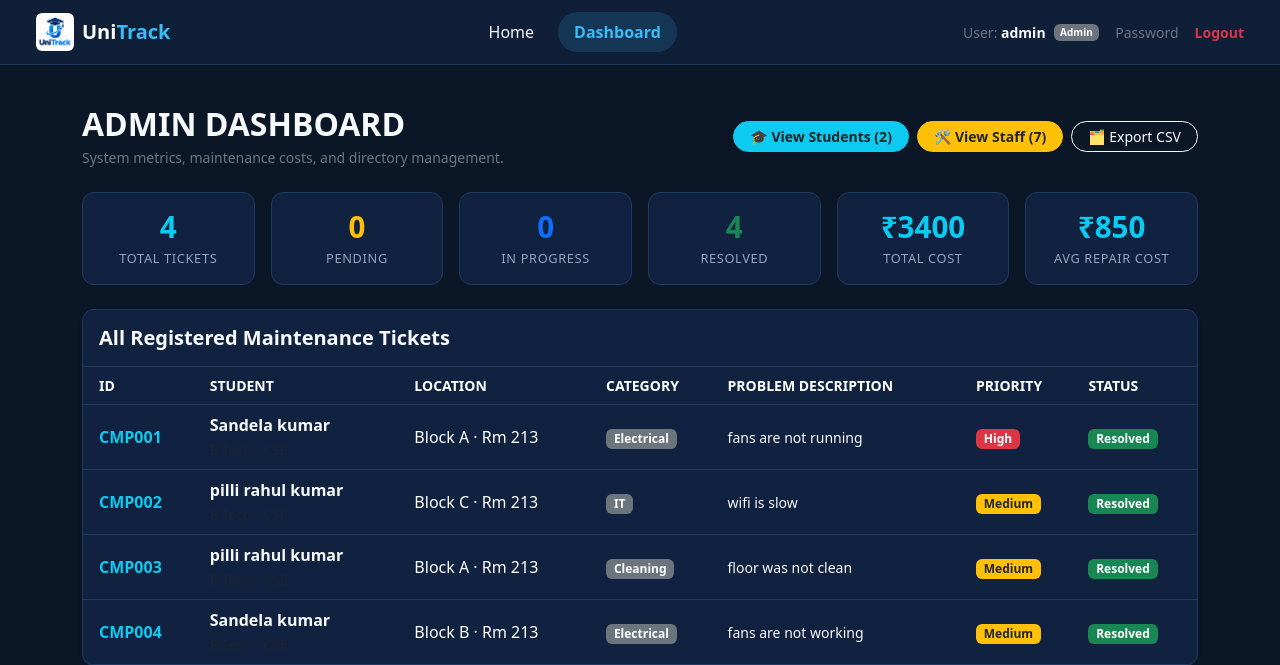
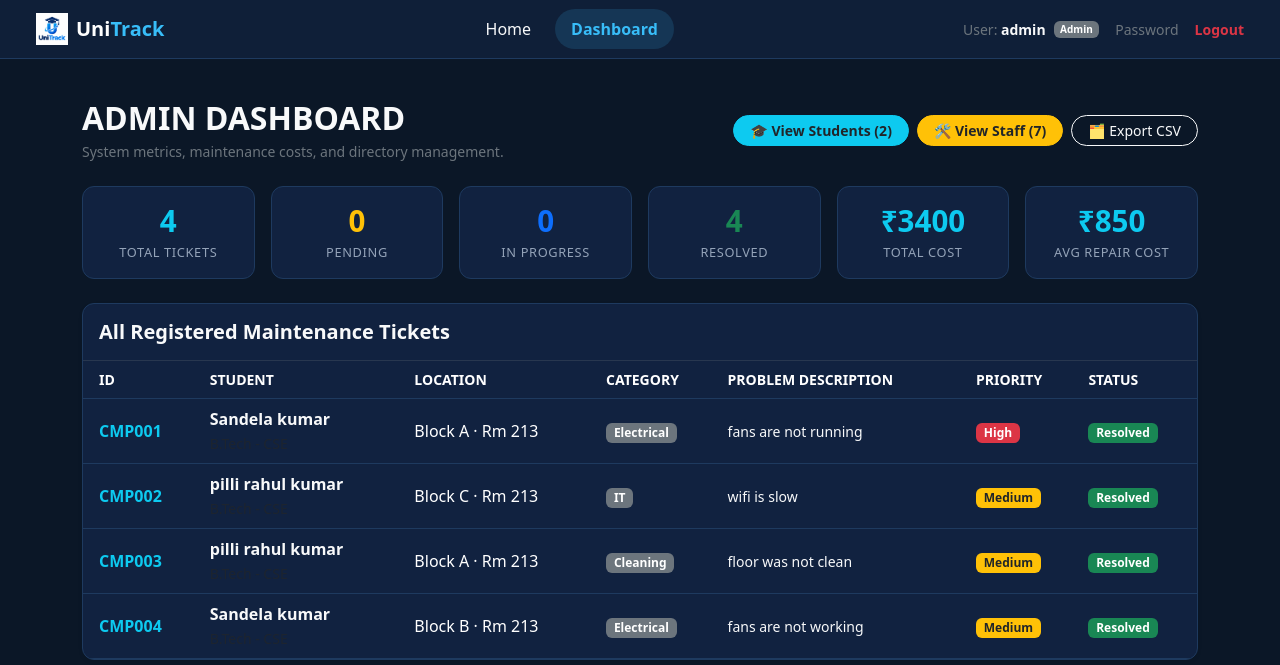
Before and after one commit to kumarsandela06-web/unitrack-campus, a Flask app: page /admin in a window 1280 px wide. Shown: the top 665 px of the page. Run offline with Flask 3, Linux system fonts and the light colour scheme; a user stored in the database is signed in.

Commit message:
Fix HTML structure and style adjustments

```diff
--- a/unitrack-campus/templates/base.html
+++ b/unitrack-campus/templates/base.html
@@ -101,9 +101,7 @@
         <div class="container-fluid">
             <!-- Brand / Logo -->
             <a class="navbar-brand fw-bold d-flex align-items-center gap-2 text-decoration-none" href="{{ url_for('home') }}">
-                <img src="{{ url_for('static', filename='logo.png') }}"
-                     alt="UniTrack Logo"
-                     style="height: 38px; width: 38px; object-fit: contain; border-radius: 6px;">
+                <img src="{{ url_for('static', filename='logo.png') }}" alt="UniTrack Logo" style="height: 32px; width: auto; vertical-align: middle;">
                 <span class="fs-5 lh-1">
                     <span style="color: #ffffff;">Uni</span><span style="color: #38bdf8;">Track</span>
                 </span>
```
